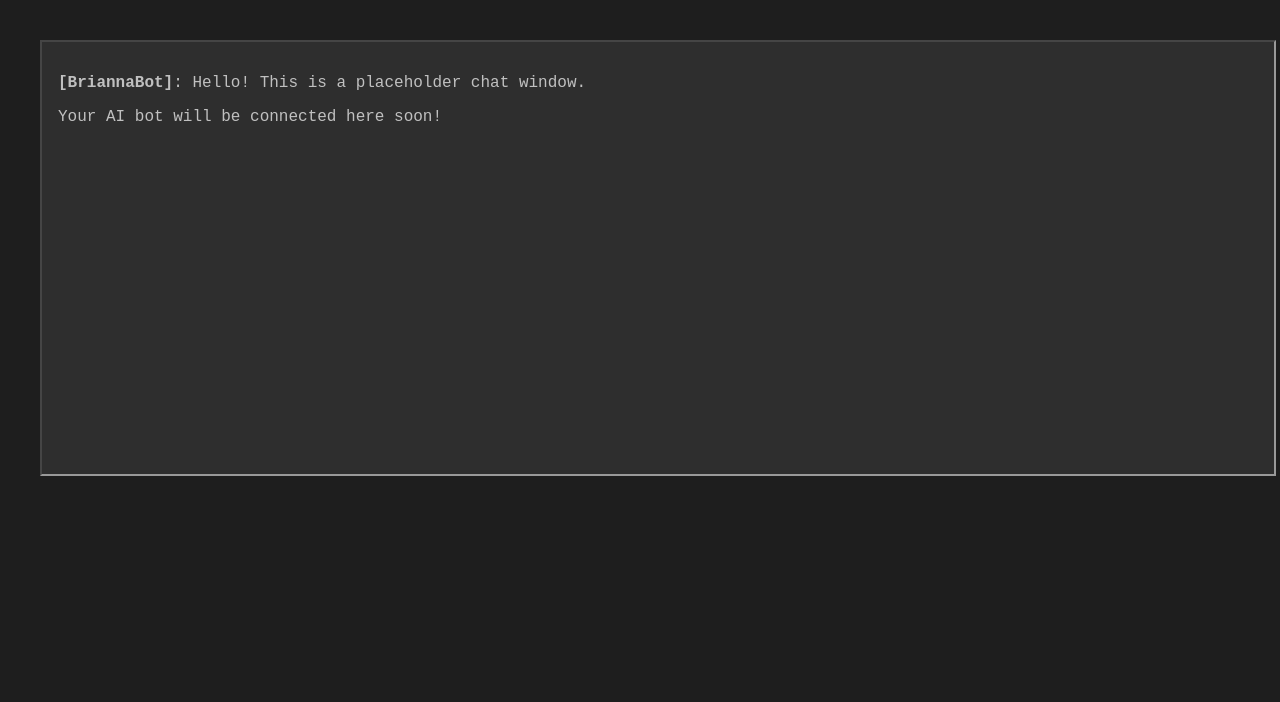
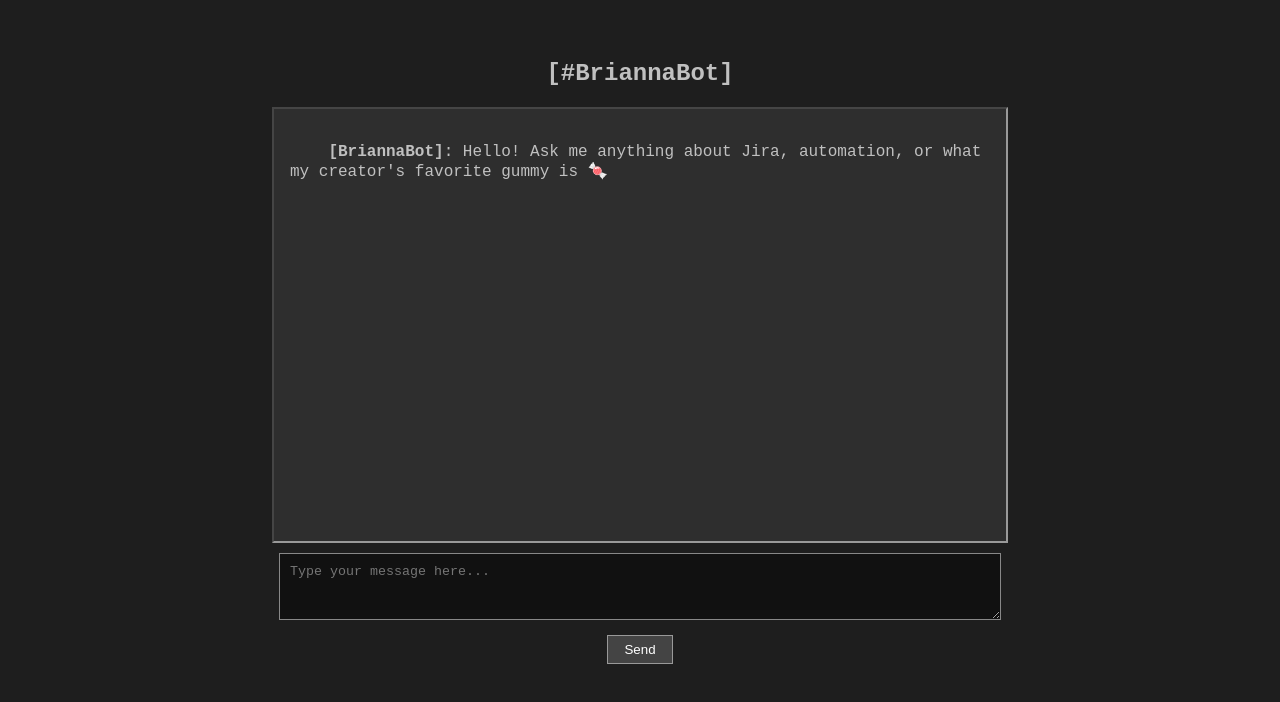
Before and after one commit to Mochimallow/skills-github-pages, a plain HTML site: page irc.html in a window 1280 px wide. Drawn offline with Linux system fonts and the light colour scheme.

Commit message:
Update irc.html

```diff
--- a/irc.html
+++ b/irc.html
@@ -2,28 +2,91 @@
 <html lang="en">
 <head>
   <meta charset="UTF-8">
-  <title>Brianna Bot Chat</title>
+  <title>Brianna Bot IRC Chat</title>
   <style>
     body {
       background-color: #1e1e1e;
       color: #c0c0c0;
       font-family: "Courier New", monospace;
       padding: 2em;
+      text-align: center;
     }
     .chatbox {
       border: 2px inset #999;
       background: #2e2e2e;
       padding: 1em;
-      width: 100%;
+      width: 90%;
+      max-width: 700px;
+      margin: 0 auto;
       height: 400px;
       overflow-y: auto;
+      white-space: pre-wrap;
+      text-align: left;
+    }
+    #userInput {
+      width: 90%;
+      max-width: 700px;
+      padding: 10px;
+      margin-top: 10px;
+      border: 1px solid #888;
+      background: #111;
+      color: lime;
+      font-family: inherit;
+    }
+    button {
+      margin-top: 10px;
+      padding: 6px 16px;
+      background: #444;
+      color: white;
+      border: 1px solid #999;
+      cursor: pointer;
+    }
+    button:hover {
+      background: #666;
     }
   </style>
 </head>
 <body>
-  <div class="chatbox">
-    <p><strong>[BriannaBot]</strong>: Hello! This is a placeholder chat window.</p>
-    <p>Your AI bot will be connected here soon!</p>
+
+  <h2>[#BriannaBot]</h2>
+
+  <div id="chatLog" class="chatbox">
+    <strong>[BriannaBot]</strong>: Hello! Ask me anything about Jira, automation, or what my creator's favorite gummy is 🍬
   </div>
+
+  <textarea id="userInput" rows="3" placeholder="Type your message here..."></textarea><br>
+  <button onclick="askBrianna()">Send</button>
+
+  <script>
+    async function askBrianna() {
+      const input = document.getElementById("userInput").value.trim();
+      if (!input) return;
+
+      const chatLog = document.getElementById("chatLog");
+      chatLog.innerHTML += `\n[You]: ${input}`;
+      document.getElementById("userInput").value = "";
+      chatLog.scrollTop = chatLog.scrollHeight;
+
+      chatLog.innerHTML += `\n[BriannaBot]: ...thinking...\n`;
+
+      try {
+        const response = await fetch("/.netlify/functions/askBrianna", {
+          method: "POST",
+          headers: {
+            "Content-Type": "application/json"
+          },
+          body: JSON.stringify({ message: input })
+        });
+
+        const data = await response.json();
+        const botReply = data.reply || "(no response)";
+        chatLog.innerHTML += `[BriannaBot]: ${botReply}\n`;
+        chatLog.scrollTop = chatLog.scrollHeight;
+      } catch (err) {
+        chatLog.innerHTML += "[BriannaBot]: Error reaching server. 😢\n";
+      }
+    }
+  </script>
+
 </body>
 </html>
```
